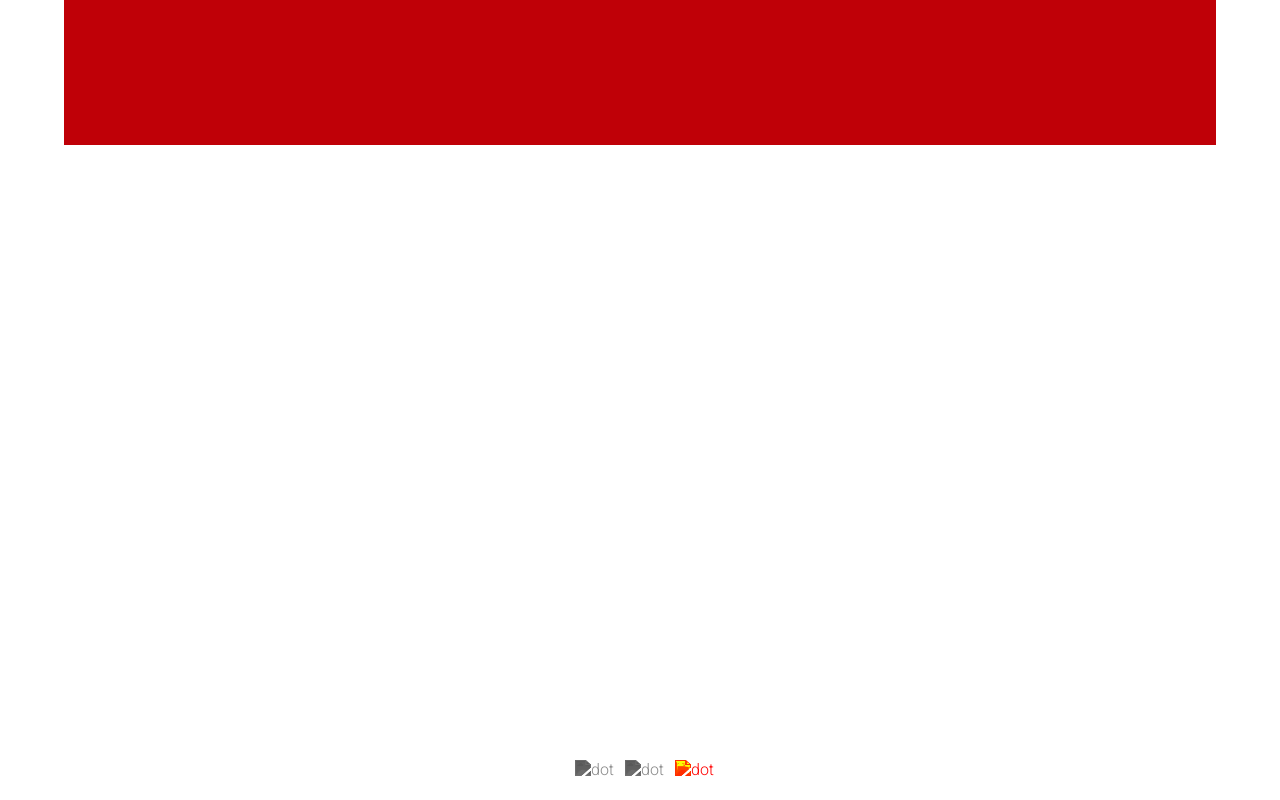
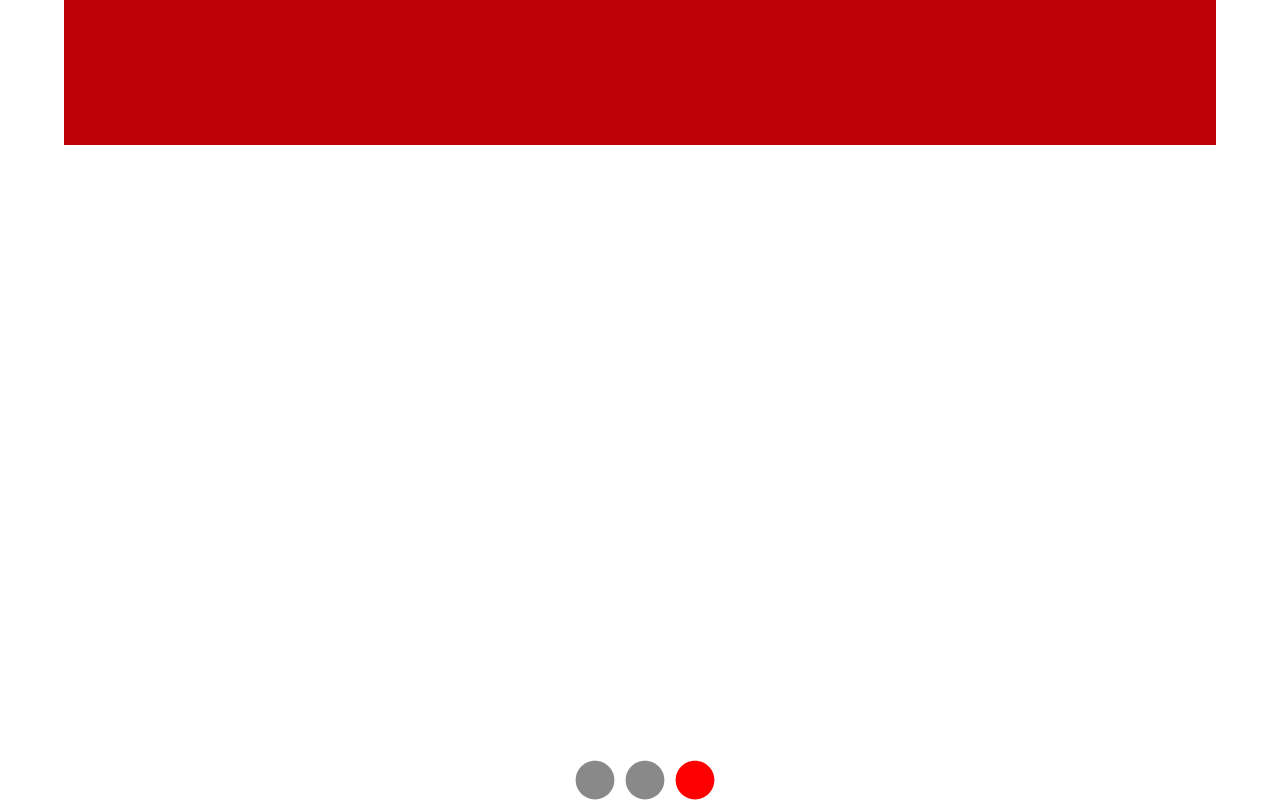
Before and after one commit to Ritkovsky/Mobil, a plain HTML site: page thirdpage.html in a window 1280 px wide. Shown: the part 1055-1855 px from the top of the page. Before the commit the page ends 1834 px from the top, so only its background shows below. Drawn offline with Linux system fonts and the light colour scheme; the site is published under a folder, as on GitHub Pages, so addresses that start at the root find nothing.

Commit message:
Update thirdpage.html

```diff
--- a/thirdpage.html
+++ b/thirdpage.html
@@ -13,7 +13,7 @@
 <body>
 <div class="box">
     <div class="nav">
-        <img src="/Img/arrow-left-solid.svg">
+        <img src="./Img/arrow-left-solid.svg">
         <div class="logo">
             <p class="torun">Toruń KM</p>
         </div>
@@ -25,15 +25,15 @@
     <div class="main">
         <div class="ticket3">
             <h4 class="thirdh4">Gmina Miasta Toruń - Komunikacja Miejska</h4>
-            <img src="/Img/qr.png" class="qr">
+            <img src="./Img/qr.png" class="qr">
             </div>
         </div>
         <input type="button" id="invisibleprevious" onclick="Previous()">
         <input type="button" id="invisiblenext">
         <div class="footer">
-            <img src="/Img/circle-solid.svg" class="dot1" alt="dot">
-            <img src="/Img/circle-solid.svg" class="dot2" alt="dot">
-            <img src="/Img/circle-solid.svg" class="dot3" alt="dot">
+            <img src="./Img/circle-solid.svg" class="dot1" alt="dot">
+            <img src="./Img/circle-solid.svg" class="dot2" alt="dot">
+            <img src="./Img/circle-solid.svg" class="dot3" alt="dot">
         </div>
 
     </div>
```
